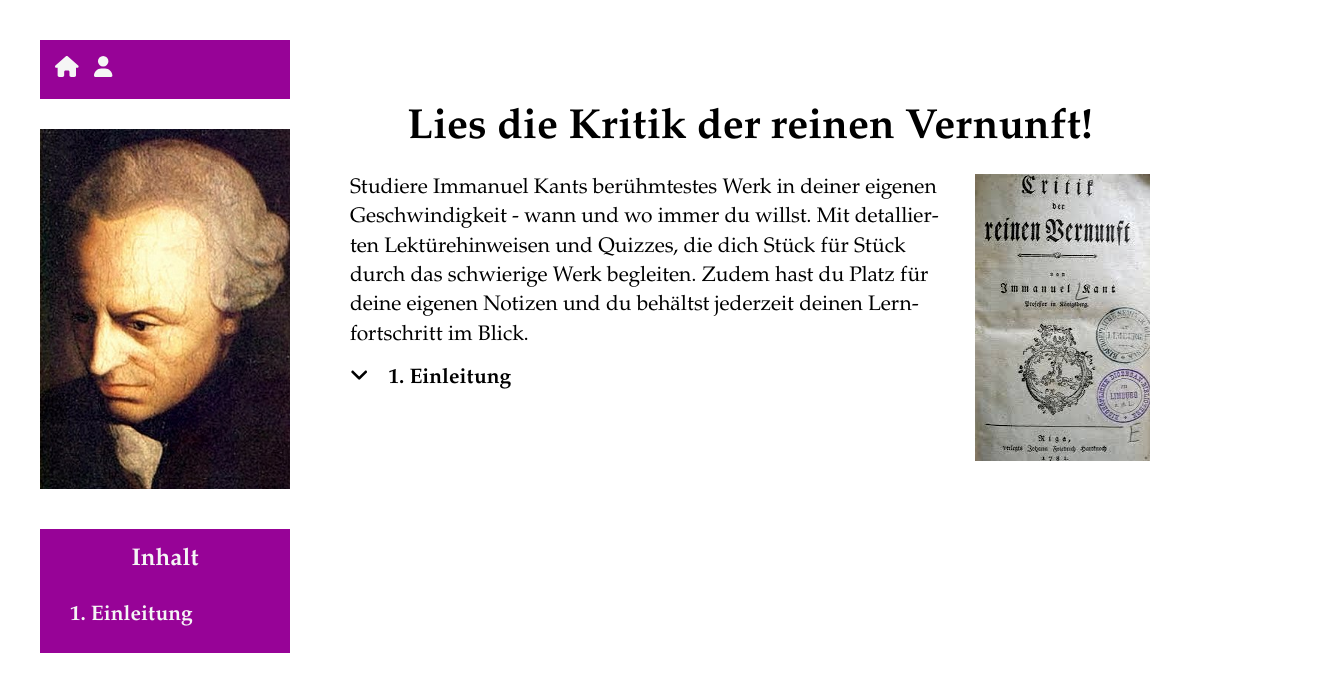
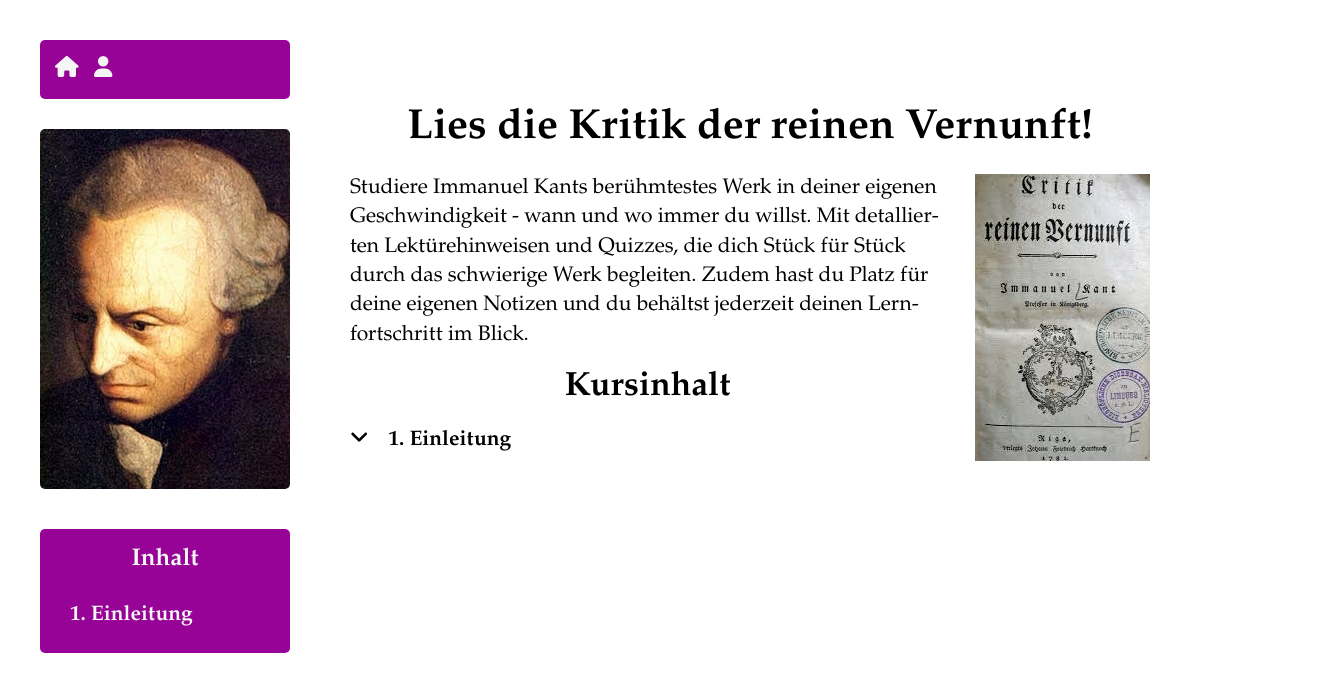
Before and after one commit to miob1781/krv-course, a React (Vite) app: page / in a window 1280 px wide. Shown: the top 692 px of the page, 1320 px wide, since content can reach past the window. Built offline with nearby package versions, Linux system fonts and the light colour scheme.

Commit message:
improve some styling details

```diff
--- a/src/App.tsx
+++ b/src/App.tsx
@@ -7,8 +7,7 @@ import './style/App.css'
 export default function App() {
     return (
         <div className="App">
-            <div className="outer-cont">
-                <div>
+                <div className="side-cont">
                     <NavBar />
                     <img
                         className="kant-image"
@@ -19,7 +18,7 @@ export default function App() {
                     <Sidebar sectionsData={sectionsData} />
                 </div>
                 <RouterContainer sectionsData={sectionsData} />
-            </div>
+
         </div>
     )
 }
--- a/src/components/ui/ToCSection.tsx
+++ b/src/components/ui/ToCSection.tsx
@@ -22,14 +22,14 @@ export default function ToCSection({ sectionData, numberOfSection, tocType }: Pr
 
     function renderToCSubEntries(data: SectionData[]): ReactElement {
         return (
-            <div>
+            <>
                 {data.map((subSectionData: SectionData) => (
                     <ToCListEl
                         key={subSectionData.path}
                         sectionData={subSectionData}
                     />
                 ))}
-            </div>
+            </>
         )
     }
 
@@ -44,7 +44,7 @@ export default function ToCSection({ sectionData, numberOfSection, tocType }: Pr
                     {icon}<span className="toc-list-title">{numberOfSection}. {sectionData.title}</span>
                 </p>
             )}
-            <div>
+            {tocType !== "intro" && <div>
                 {tocType === "sidebar" && <ToCListEl
                     key={sectionData.path}
                     sectionData={sectionData}
@@ -58,8 +58,8 @@ export default function ToCSection({ sectionData, numberOfSection, tocType }: Pr
                         </Link>
                     </>
                 )}
-                {tocType === "intro" && renderToCSubEntries(sectionData.subSections!)}
-            </div>
+            </div>}
+            {tocType === "intro" && renderToCSubEntries(sectionData.subSections!)}
         </div>
     )
 }
--- a/src/style/App.css
+++ b/src/style/App.css
@@ -51,14 +51,19 @@ button:active {
 
 .App {
     margin: 40px;
+    display: flex;
+    width: 100%;
+    min-height: 700px;
+}
+
+.side-cont {
+    width: 250px;
+}
+
+.side-cont > * {
+    border-radius: 5px;
 }
 
 .kant-image {
     max-width: 250px;
 }
-
-.outer-cont {
-    display: flex;
-    width: 100%;
-    min-height: 700px;
-}
--- a/src/style/NavBar.css
+++ b/src/style/NavBar.css
@@ -1,7 +1,6 @@
 @import "./variables.css";
 
 .nav-bar {
-    width: 250px;
     margin-bottom: 30px;
     padding: 15px;
     background-color: var(--primary-color);
--- a/src/style/NoteForm.css
+++ b/src/style/NoteForm.css
@@ -5,9 +5,12 @@ textarea {
     font-family: var(--notes-font);
     font-size: 0.8rem;
     line-height: 1.15;
+    border-radius: 5px;
 }
 
 .NoteForm button {
+    margin-top: 5px;
+    font-size: 0.9rem;
     font-weight: normal;
-    margin-right: 5px;
+    margin-right: 8px;
 }
--- a/src/style/Quiz.css
+++ b/src/style/Quiz.css
@@ -55,6 +55,7 @@
 
 .answer-index-cont {
     min-width: 40px;
+    margin-top: 9px;
 }
 
 .answer {
--- a/src/style/Sidebar.css
+++ b/src/style/Sidebar.css
@@ -1,7 +1,6 @@
 @import "./variables.css";
 
 .Sidebar {
-    width: 250px;
     margin-top: 30px;
     padding: 15px 0;
     flex-shrink: 0;
--- a/src/views/Introduction.tsx
+++ b/src/views/Introduction.tsx
@@ -15,11 +15,9 @@ export default function Introduction({ children, sectionData }: Props) {
                 <h2>{sectionData.title}</h2>
             </header>
             <main>
-                <div>{children}</div>
+                <div className="intro-text">{children}</div>
                 <h3>Lektionen</h3>
-                <div className="toc">
-                    <ToCSection sectionData={sectionData} tocType="intro" />
-                </div>
+                <ToCSection sectionData={sectionData} tocType="intro" />
             </main>
         </div>
     )
--- a/src/views/Welcome.tsx
+++ b/src/views/Welcome.tsx
@@ -23,6 +23,7 @@ export default function Welcome({ sectionsData }: Props) {
                     Zudem hast du Platz für deine eigenen Notizen und du behältst jederzeit deinen Lernfortschritt im Blick.
                 </p>
             </div>
+            <h2>Kursinhalt</h2>
             <ToC sectionsData={sectionsData} tocType="welcome" />
         </div>
     )
```
Also changed, not shown: src/style/Introduction.css (+9 -2 lines).
